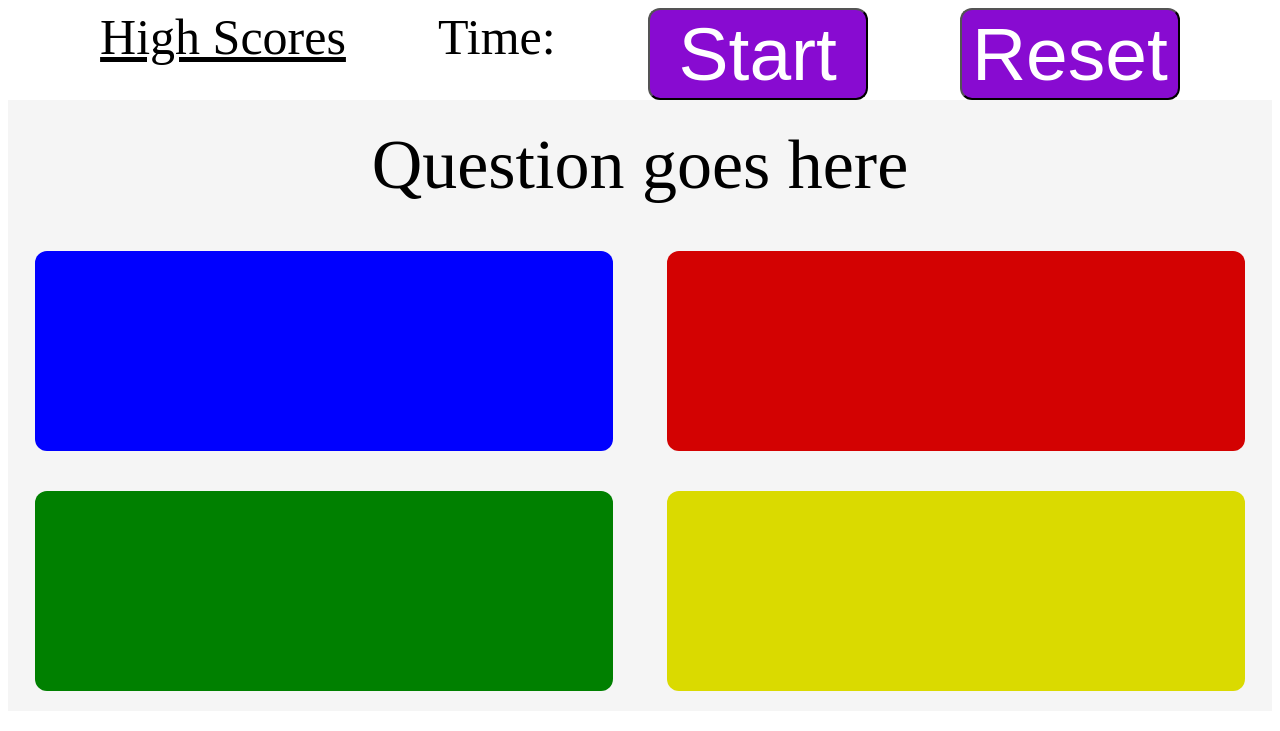
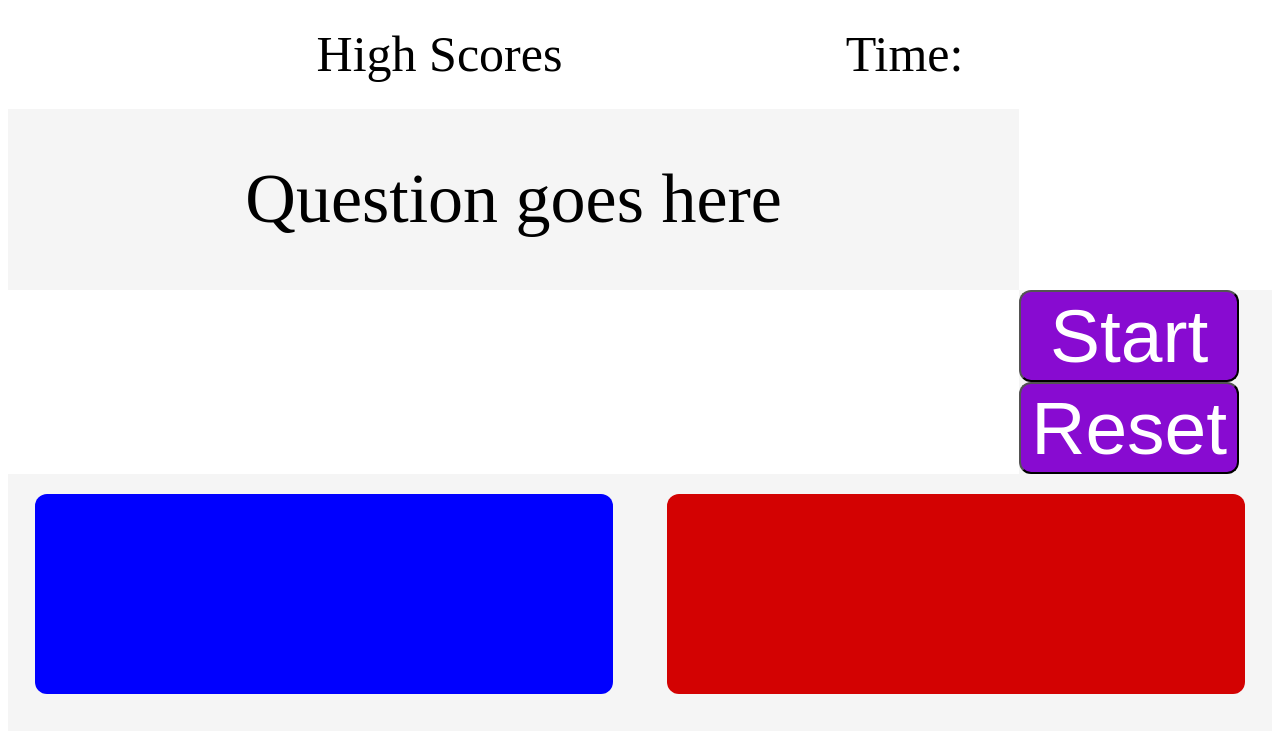
Before and after one commit to zachcygan/bootcamp-challenge04-javascript-quiz, a plain HTML site: page index.html in a window 1280 px wide. Shown: the top 731 px of the page. Drawn offline with Linux system fonts and the light colour scheme.

Commit message:
added an aside element. Working on finishing styling

```diff
--- a/assets/css/style.css
+++ b/assets/css/style.css
@@ -5,11 +5,10 @@
 header {
     display: flex;
     justify-content: space-evenly;
-    height: 8%;
+    margin: 2%;
 }
 
 #highScores {
-    text-decoration: underline;
     font-size: 50px;
 }
 
@@ -23,11 +22,12 @@ header {
     align-items: center;
     background-color: var(--smoke);
     height: 40%;
+    width: 80%;
 }
 
 #questions {
-    padding-top: 2%;
-    padding-bottom: 2%;
+    padding-top: 5%;
+    padding-bottom: 5%;
     font-size: 70px;
 }
 
@@ -38,7 +38,6 @@ header {
     font-size: 75px;
     width: 220px;
     border-radius: 12px;
-    /* margin-top: 5%; */
 }
 
 #start:hover,
@@ -49,6 +48,14 @@ header {
 #start:active,
 #reset:active {
     transform: scale(.98);
+}
+
+.aside {
+    display: flex;
+    flex-direction: column;
+    background-color: var(--smoke);
+    width: 20%;
+    float: right;
 }
 
 .answerContainer {
--- a/index.html
+++ b/index.html
@@ -12,13 +12,16 @@
         <header>
             <div id="highScores">High Scores</div>
             <div id="time">Time: </div>
-            <button id="start">Start</button>
-            <button id="reset">Reset</button>
         </header>
 
         <div class="questionContainer">
             <div id="questions">Question goes here</div>
         </div>
+
+        <aside class="aside">
+            <button id="start">Start</button>
+            <button id="reset">Reset</button>
+        </aside>
 
         <div class="answerContainer">
             <div class="choices" id="choice1"></div>
```
